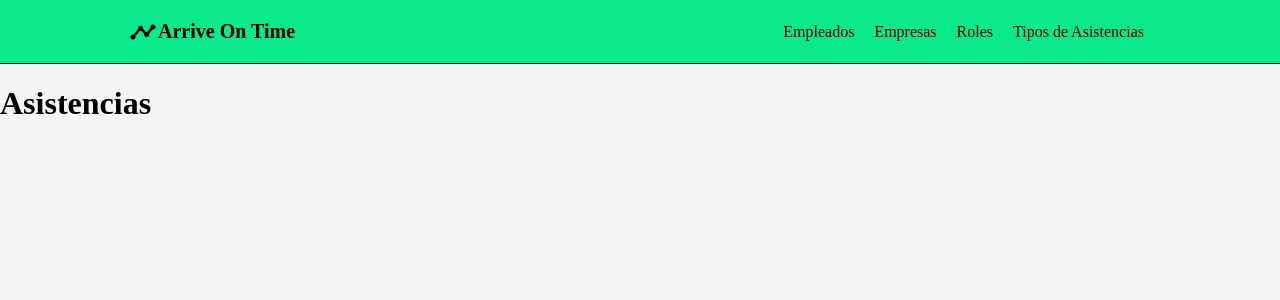
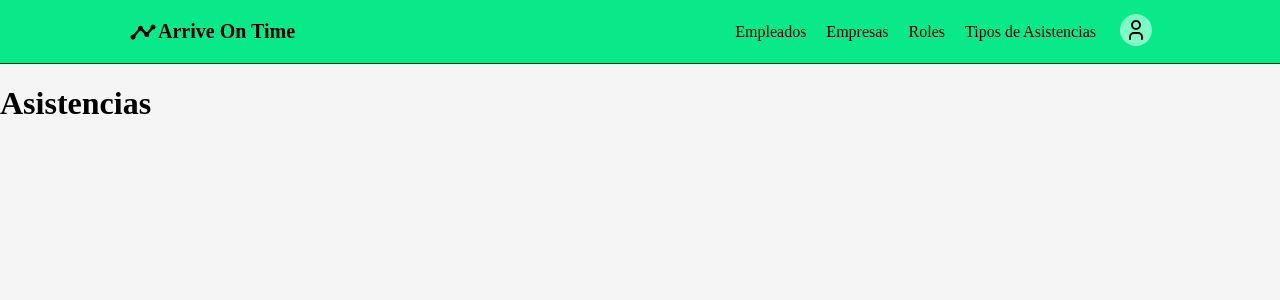
Before and after one commit to nicolas20069/arrive_on_time_v2, a React (Vite) app in the folder frontend/: page /admin/attendances in a window 1280 px wide. Shown: the top 300 px of the page. Built offline with nearby package versions, Linux system fonts and the light colour scheme.

Commit message:
Add user avatar to admin header navigation

```diff
--- a/frontend/src/admin/includes/Header.jsx
+++ b/frontend/src/admin/includes/Header.jsx
@@ -1,5 +1,6 @@
 import "./styles/header.css";
 import { Link, useLocation } from "react-router-dom";
+import { Tooltip } from 'primereact/tooltip';
 
 export function Header() {
   const location = useLocation();
@@ -23,15 +24,25 @@ export function Header() {
           </Link>
         </div>
 
+        <div className="aside-header">
           <nav className="nav">
             <ul className="nav-list">
               {items.map((item, index) => (
-              <li key={index} className={location.pathname === item.path ? "active" : ""}>
+                <li
+                  key={index}
+                  className={location.pathname === item.path ? "active" : ""}
+                >
                   <Link to={item.path}>{item.label}</Link>
                 </li>
               ))}
             </ul>
           </nav>
+
+          <Tooltip target=".user" position="bottom" />
+          <Link to="/admin/profile" className="user" data-pr-tooltip="Ver Perfil">
+            <img className="user-img" src="/user.svg" />
+          </Link>
+        </div>
       </header>
     </>
   );
--- a/frontend/src/admin/includes/styles/header.css
+++ b/frontend/src/admin/includes/styles/header.css
@@ -25,6 +25,21 @@
     color: #000;
     text-decoration: none;
   }
+}
+
+.aside-header {
+  display: flex;
+  align-items: center;
+  gap: 16px;
+}
+
+.user-img {
+  width: 32px;
+  height: 32px;
+  padding: 4px;
+  border-radius: 50%;
+  background-color: var(--secondary-color);
+  cursor: pointer;
 }
 
 .nav {
```
Also changed, not shown: frontend/public/user.svg (added). Lines whose indentation alone changed are shown as unchanged.
